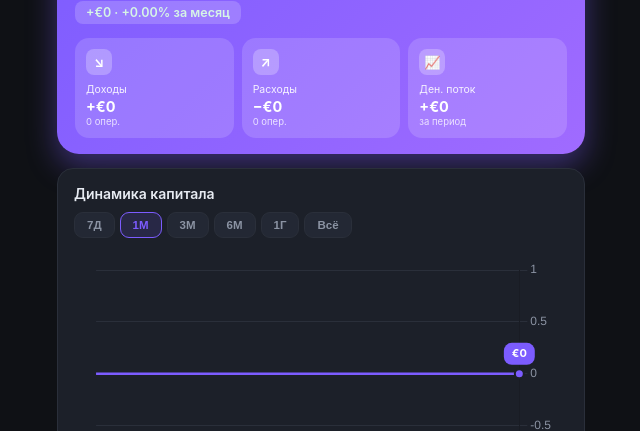
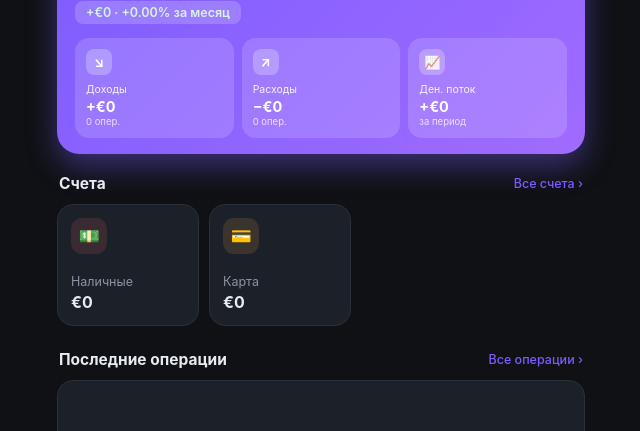
Before and after one commit to adar4026/finance, a plain HTML site: page index.html in a window 1280 px wide. Shown: the part 261-692 px from the top of the page, without its empty margins (319-959 px from the left). Drawn offline with nearby package versions, Linux system fonts and the light colour scheme.

Commit message:
Убрал блок «Динамика капитала» с главной
Co-Authored-By: Claude Opus 4.8 <noreply@anthropic.com>

```diff
--- a/index.html
+++ b/index.html
@@ -338,15 +338,6 @@
         <div class="cib"><div class="ci-ic exp">↗</div><div class="ci-l">Расходы</div><div class="ci-v" id="capExp">−€0</div><div class="ci-s" id="capExpN">0 опер.</div></div>
         <div class="cib"><div class="ci-ic flow">📈</div><div class="ci-l">Ден. поток</div><div class="ci-v" id="capFlow">+€0</div><div class="ci-s">за период</div></div>
       </div>
-    </div>
-
-    <div class="panel">
-      <h3 style="margin-bottom:10px">Динамика капитала</h3>
-      <div class="ranges" id="capRanges">
-        <button data-r="7d">7Д</button><button data-r="1m" class="on">1М</button><button data-r="3m">3М</button>
-        <button data-r="6m">6М</button><button data-r="1y">1Г</button><button data-r="all">Всё</button>
-      </div>
-      <div class="chart-box tall"><canvas id="capChart"></canvas></div>
     </div>
 
     <div class="sec-head"><span>Счета</span><a id="toAccounts">Все счета ›</a></div>
@@ -714,7 +705,6 @@ function updateHome(list,inc,exp){
   $('#capIncN').textContent=list.filter(t=>t.type==='income').length+' опер.';
   $('#capExpN').textContent=list.filter(t=>t.type==='expense').length+' опер.';
   $('#capCur').textContent=({'€':'EUR','$':'USD','₽':'RUB','£':'GBP'}[state.currency])||state.currency;
-  renderCapChart();
   renderAccStrip();
   renderRecent(list);
 }
--- a/sw.js
+++ b/sw.js
@@ -1,5 +1,5 @@
 // Service worker — офлайн-кэш приложения
-const CACHE = 'finance-v8';
+const CACHE = 'finance-v9';
 const ASSETS = [
   './',
   './index.html',
```
